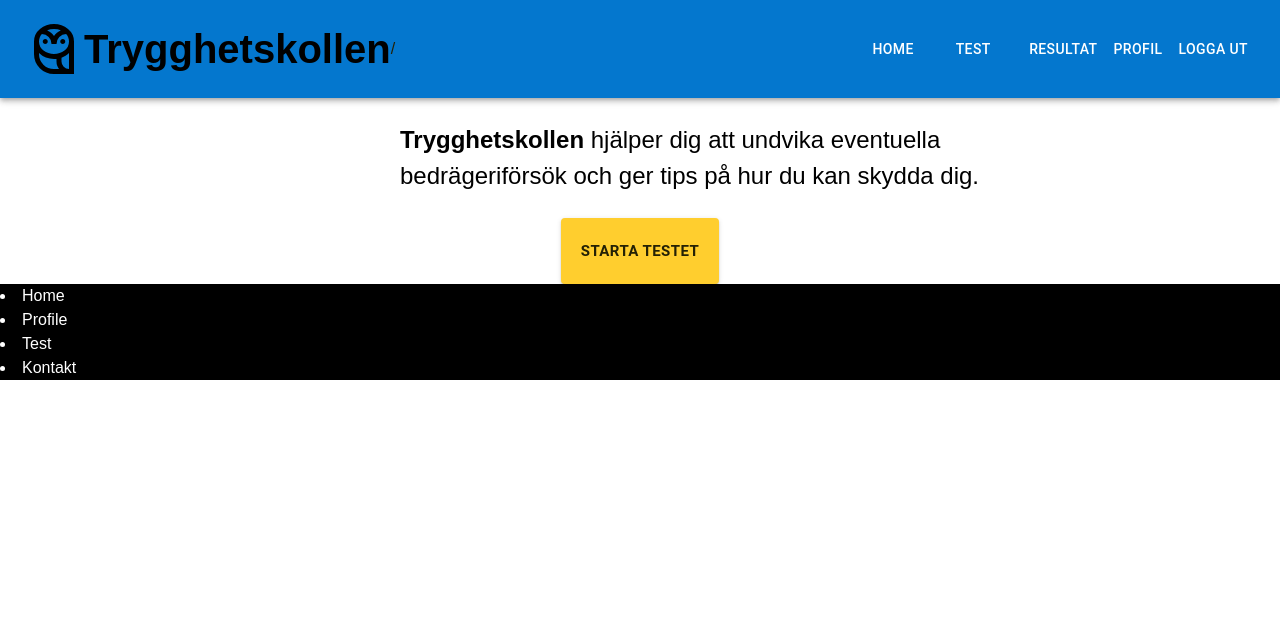
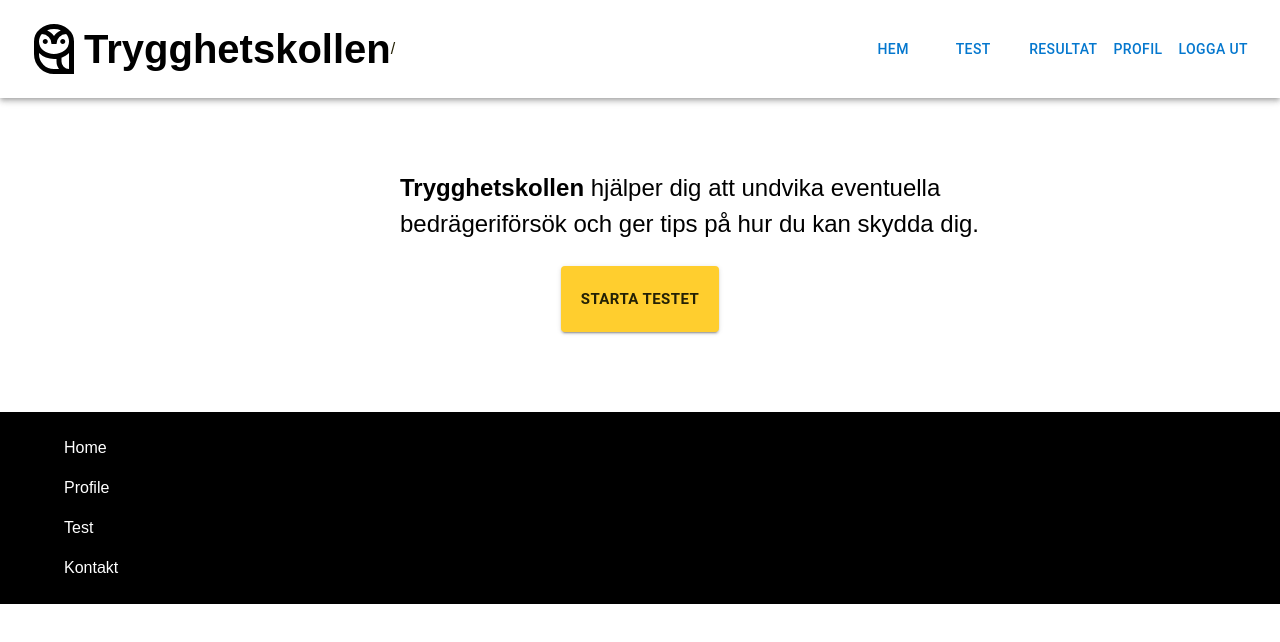
Before and after one commit to rhz1994/ScoutVision, a React (Vite) app in the folder frontend/: page /test/1 in a window 1280 px wide. Shown: the top 642 px of the page. Built offline with nearby package versions, Linux system fonts and the light colour scheme; sample sign-in values are in the browser's storage; some icons are missing.

Commit message:
css changes in footer and navbar

```diff
--- a/frontend/src/components/Footer.css
+++ b/frontend/src/components/Footer.css
@@ -1,4 +1,14 @@
 .footer {
+  margin-top: 5em;
   background-color: black;
   color: white;
+  padding: 0.5em;
 }
+
+ul {
+  list-style: none;
+}
+
+li {
+  margin: 1em;
+}
--- a/frontend/src/components/Footer.jsx
+++ b/frontend/src/components/Footer.jsx
@@ -2,10 +2,12 @@ import "./Footer.css";
 function Footer() {
   return (
     <footer id="footer" className="footer">
-      <li>Home</li>
-      <li>Profile</li>
-      <li>Test</li>
-      <li>Kontakt</li>
+      <ul>
+        <li>Home</li>
+        <li>Profile</li>
+        <li>Test</li>
+        <li>Kontakt</li>
+      </ul>
     </footer>
   );
 }
--- a/frontend/src/components/Hero.jsx
+++ b/frontend/src/components/Hero.jsx
@@ -12,7 +12,7 @@ function Hero() {
       <div className="hero-div">
         <SafetyCheckIcon
           className="hero-child"
-          color="secondary"
+          color="primary"
           sx={{ fontSize: 100 }}
         />
         <p className="secondary-color hero-child" style={{ fontSize: "24px" }}>
--- a/frontend/src/components/Login.jsx
+++ b/frontend/src/components/Login.jsx
@@ -1,10 +1,13 @@
 // import { useContext } from "react";
 // import { UserContext } from "../contexts/UserContext";
+import AccountCircleIcon from "@mui/icons-material/AccountCircle";
 
 function Login() {
   //   const { isLoggedIn, setIsLoggedIn } = useContext(UserContext);
 
-  return <button className="login-button">Logga in</button>;
+  return (
+    <AccountCircleIcon className="login-button">Logga in</AccountCircleIcon>
+  );
 }
 
 export default Login;
--- a/frontend/src/components/Navbar.jsx
+++ b/frontend/src/components/Navbar.jsx
@@ -1,7 +1,7 @@
 import { useContext } from "react";
 import { Link, useNavigate } from "react-router-dom";
-import Login from "./Login";
 import Logo from "./Logo";
+import AccountCircleIcon from "@mui/icons-material/AccountCircle";
 import { UserContext } from "../contexts/UserContext";
 import { useLocation, useParams } from "react-router-dom";
 import { AppBar, Toolbar, Button, Box } from "@mui/material";
@@ -23,42 +23,43 @@ function Navbar() {
   };
 
   return (
-    <AppBar position="static" color="primary">
+    <AppBar sx={{ mb: "3em" }} position="static" color="secondary">
       <Toolbar>
-        <Link className="Navbar-link-logo" to="/">
-          <Logo className="Navbar-logo" />
-        </Link>
+        <Logo component={Link} to="/" className="Navbar-logo" />
         <span>{pathname}</span>
         <span>{question}</span>
 
         <Box sx={{ flexGrow: 1 }} />
 
         <Box sx={{ display: { xs: "none", md: "flex" }, gap: 2 }}>
-          <Button color="secondary" component={Link} to="/">
-            Home
+          <Button color="primary" component={Link} to="/">
+            Hem
           </Button>
-          <Button color="secondary" component={Link} to="/test/question=1">
+          <Button color="primary" component={Link} to="/test/question=1">
             Test
           </Button>
 
-          <Button color="secondary" component={Link} to="/result">
+          <Button color="primary" component={Link} to="/result">
             Resultat
           </Button>
         </Box>
 
         {isLoggedIn ? (
           <>
-            <Button color="secondary" component={Link} to="/profile">
+            <Button color="primary" component={Link} to="/profile">
               Profil
             </Button>
-            <Button color="secondary" onClick={handleLogout}>
+            <Button color="primary" onClick={handleLogout}>
               Logga ut
             </Button>
           </>
         ) : (
-          <Button color="secondary" component={Link} to="/login">
-            Logga in
-          </Button>
+          <Link to="/login">
+            <AccountCircleIcon
+              color="contrast"
+              sx={{ width: "2em", height: "2em" }}
+            />
+          </Link>
         )}
       </Toolbar>
     </AppBar>
--- a/frontend/src/pages/LoginPage.jsx
+++ b/frontend/src/pages/LoginPage.jsx
@@ -67,7 +67,7 @@ function LoginPage() {
 
   return (
     <div className="login-page">
-      <Typography variant="h3" component="h1">
+      <Typography variant="h4" component="h1">
         Logga in
       </Typography>
       <form id="login-form" onSubmit={handleLogin}>
--- a/frontend/src/pages/Profile.jsx
+++ b/frontend/src/pages/Profile.jsx
@@ -139,7 +139,18 @@ function Profile() {
 
   return (
     <>
-      <h1>Hej, {user ? user.username : "user"}</h1>
+      <Typography
+        sx={{
+          width: "fit-content",
+          backgroundColor: "#ffce2e",
+          margin: "center",
+          mb: "2em",
+        }}
+        variant="h4"
+        component="h1"
+      >
+        Hej, {user ? user.username : "user"}
+      </Typography>
       <Box
         sx={{
           width: "100%",
```
